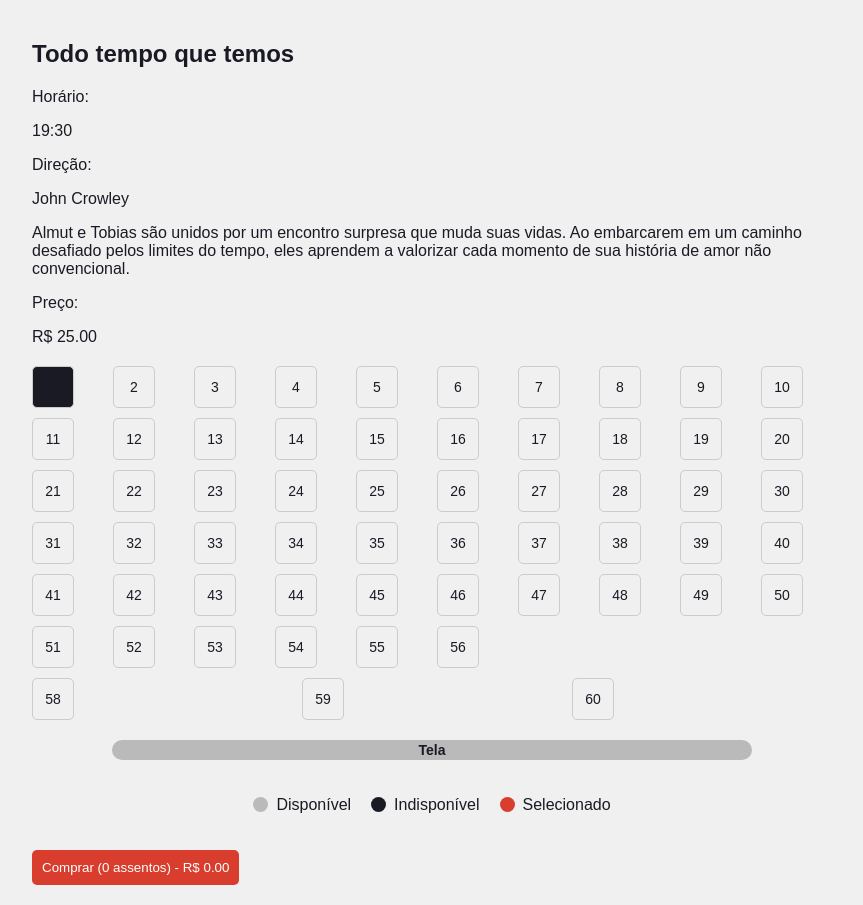
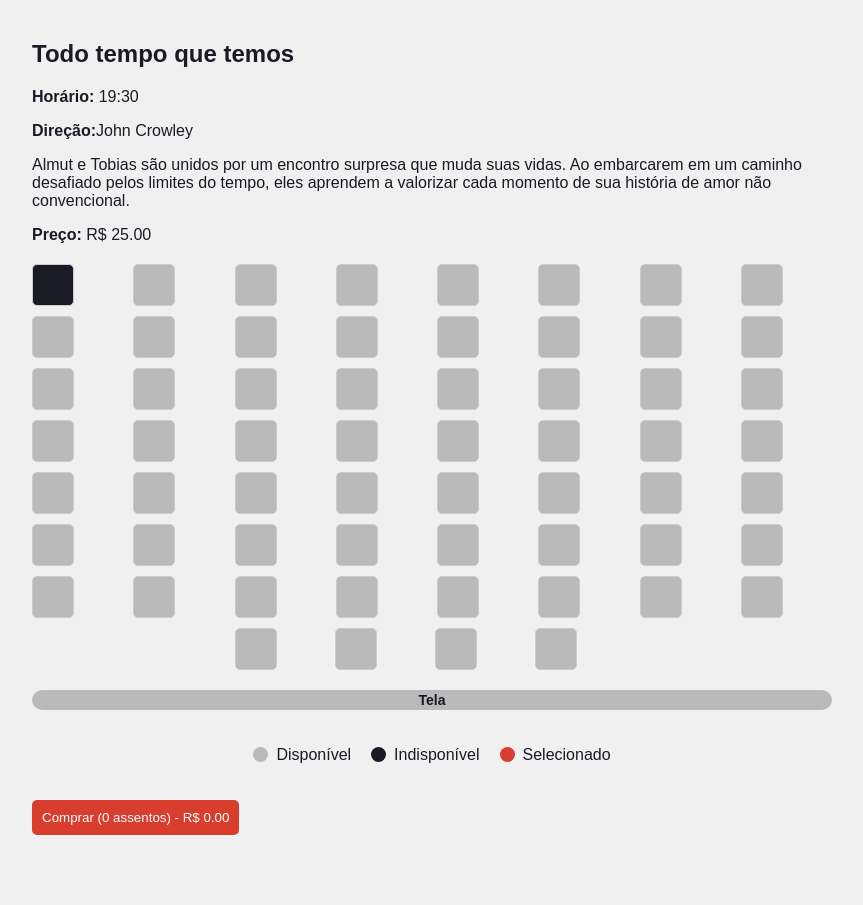
Before and after one commit to Balbachan/POC06, a Next.js app: page / in a window 1280 px wide. Shown: the whole page, without its empty margins (208-1071 px from the left). After the commit the page ends 855 px from the top, so only its background shows below. Built offline with nearby package versions, Linux system fonts and the light colour scheme.

Commit message:
alteraçoes assento

```diff
--- a/src/app/components/seat.jsx
+++ b/src/app/components/seat.jsx
@@ -8,7 +8,7 @@ export default function Seat({ numero, disponivel, onClick, selected }) {
       } ${selected ? styles.selected : ""}`} // Adiciona a classe "selected" se estiver selecionado
       onClick={() => disponivel && onClick(numero)}
     >
-      {numero}
+
     </div>
   );
 }
--- a/src/app/components/seat.module.css
+++ b/src/app/components/seat.module.css
@@ -1,4 +1,3 @@
-
 .seat {
   width: 40px;
   height: 40px;
@@ -14,7 +13,7 @@
 }
 
 .available {
-  background-color: var(--background-color);
+  background-color: var(--available);
 }
 
 .unavailable {
--- a/src/app/page.jsx
+++ b/src/app/page.jsx
@@ -9,10 +9,10 @@ export function MovieInfo({ titulo, sinopse, direcao, horario, preco }) {
   return (
     <div>
       <h2>{titulo}</h2>
-      <p>Horário:</p> {horario}
-      <p>Direção:</p> {direcao}
+      <p><b>Horário:</b> {horario}</p>
+      <p><b>Direção:</b>{direcao}</p>
       <p>{sinopse}</p>
-      <p>Preço:</p> R$ {preco.toFixed(2)}
+      <p><b>Preço:</b> R$ {preco.toFixed(2)}</p>
     </div>
   );
 }
@@ -49,7 +49,7 @@ export default function Home() {
       </div>
 
       <div className={styles.extraRow}>
-        {data.assentos.slice(57, 61).map((seat) => (
+        {data.assentos.slice(56, 61).map((seat) => (
           <Seat
             key={seat.numero}
             {...seat}
--- a/src/app/page.module.css
+++ b/src/app/page.module.css
@@ -1,32 +1,3 @@
-/*.page {
-  --gray-rgb: 0, 0, 0;
-  --gray-alpha-200: rgba(var(--gray-rgb), 0.08);
-  --gray-alpha-100: rgba(var(--gray-rgb), 0.05);
-
-  --button-primary-hover: #383838;
-  --button-secondary-hover: #f2f2f2;
-
-  display: grid;
-  grid-template-rows: 20px 1fr 20px;
-  align-items: center;
-  justify-items: center;
-  min-height: 100svh;
-  padding: 80px;
-  gap: 64px;
-  font-family: var(--font-geist-sans);
-}
-
-@media (prefers-color-scheme: dark) {
-  .page {
-    --gray-rgb: 255, 255, 255;
-    --gray-alpha-200: rgba(var(--gray-rgb), 0.145);
-    --gray-alpha-100: rgba(var(--gray-rgb), 0.06);
-
-    --button-primary-hover: #ccc;
-    --button-secondary-hover: #1a1a1a;
-  }
-}*/
-
 .container {
   max-width: 800px;
   margin: 0 auto;
@@ -39,7 +10,7 @@
 
 .seatingChart {
   display: grid;
-  grid-template-columns: repeat(10, 1fr);
+  grid-template-columns: repeat(8, 1fr);
   gap: 10px;
   margin-top: 20px;
 }
@@ -54,15 +25,18 @@
   cursor: pointer;
 }
 .extraRow {
-  grid-template-columns: repeat(3, 1fr);
+  grid-template-columns: repeat(4, 1fr);
   margin-top: 10px;
-  display: grid;
-  align-items: center;
-  gap: 10px;
+  display:flex;
+  justify-content: space-around;
+  max-width: 400px;
+  margin-left: 174px;
+
+
 }
 
 .tela {
-  width: 80%;
+  width: 100%;
   height: 20px;
   background-color: var(--available);
   border-radius: 10px;
```
